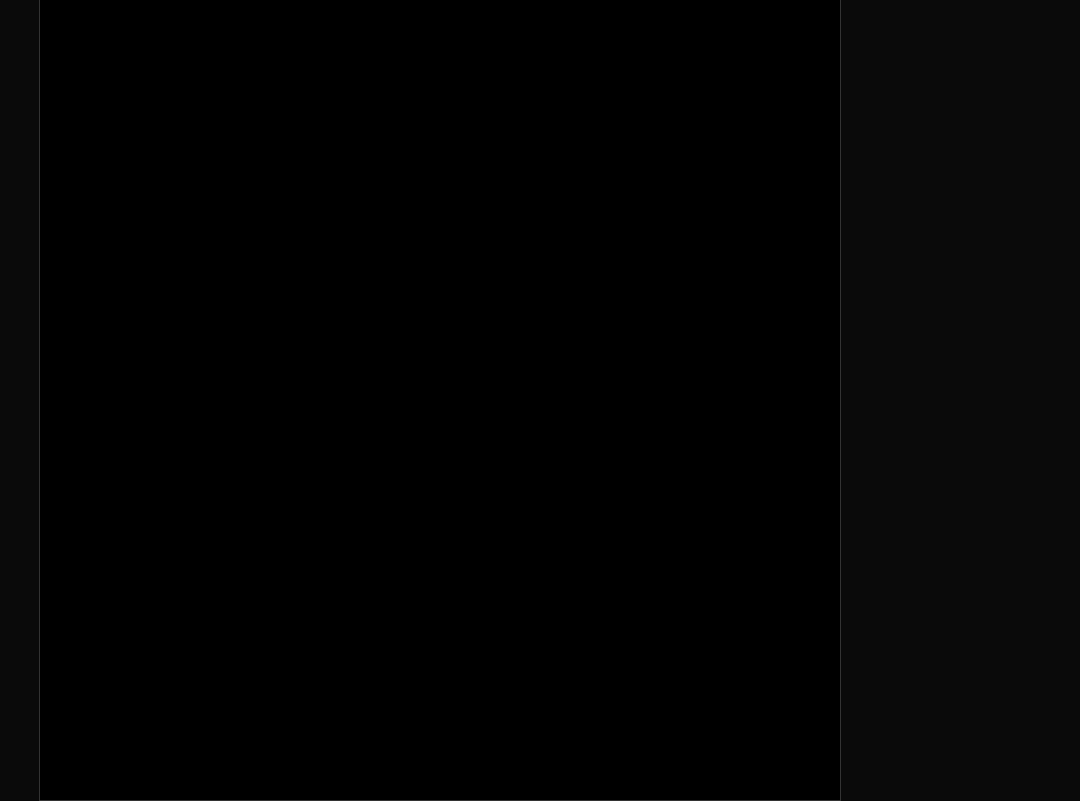
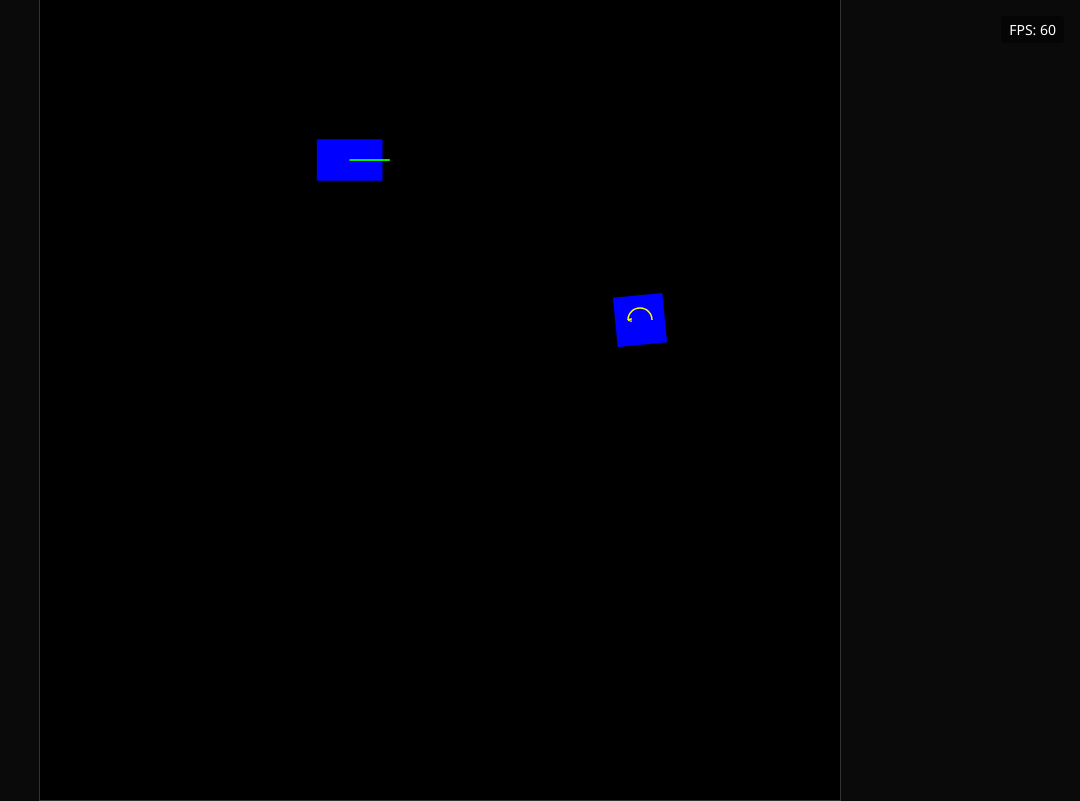
Before and after one commit to sadeshmukh/qubed, a website built with Vite: page index.html in a window 1280 px wide. Shown: the whole page, without its empty margins (200-1280 px from the left). Built offline with nearby package versions, Linux system fonts and the light colour scheme.

Commit message:
Bettter rotation, force handling, FPS

```diff
--- a/index.html
+++ b/index.html
@@ -40,11 +40,24 @@
         margin: 0 0 10px 0;
         color: #fff;
       }
+
+      #fps {
+        position: absolute;
+        top: 16px;
+        right: 16px;
+        color: white;
+        font-size: 14px;
+        background-color: rgba(0, 0, 0, 0.5);
+        padding: 4px 8px;
+        border-radius: 4px;
+        z-index: 10;
+      }
     </style>
   </head>
   <body>
     <div class="container">
       <canvas id="canvas"></canvas>
+      <div id="fps">FPS: <span id="fps-value">0</span></div>
     </div>
     <script type="module" src="./src/main.ts"></script>
   </body>
--- a/src/core/RigidBody.ts
+++ b/src/core/RigidBody.ts
@@ -1,5 +1,7 @@
 import { Object } from "./Object";
 import { Vector } from "./Vector";
+import { PHYSICS } from "../utils/Constants";
+import { drawVector, drawLine } from "../rendering/DrawingUtils";
 
 export class RigidBody extends Object {
   // position: Vector;
@@ -13,6 +15,8 @@ export class RigidBody extends Object {
 
   private forceAccumulator: Vector;
   private torqueAccumulator: number;
+
+  debugMode: boolean = false;
 
   constructor(
     mass: number,
@@ -53,15 +57,43 @@ export class RigidBody extends Object {
     this.torqueAccumulator += torque;
   }
 
-  integrate(deltaTime: number): void {
-    const acceleration = this.forceAccumulator.divide(this.mass); // a = F/m
-    const angularAcceleration = this.torqueAccumulator / this.momentOfInertia; // α = torque/I
+  applyImpulse(impulse: Vector): void {
+    this.velocity = this.velocity.add(impulse.divide(this.mass));
+  }
 
-    this.velocity = this.velocity.add(acceleration.multiply(deltaTime)); // v = v + at
-    this.angularVelocity += angularAcceleration * deltaTime;
+  applyAngularImpulse(angularImpulse: number): void {
+    // J = angular impulse, ω = ω + J/I
+    this.angularVelocity += angularImpulse / this.momentOfInertia;
+  }
 
-    this.position = this.position.add(this.velocity.multiply(deltaTime));
-    this.rotation += this.angularVelocity * deltaTime;
+  applyRotationImpulse(targetRotationRadians: number): void {
+    const requiredAngularVelocity = targetRotationRadians * 60; // Scale for reasonable speed
+    const angularImpulse = requiredAngularVelocity * this.momentOfInertia;
+    this.applyAngularImpulse(angularImpulse);
+  }
+
+  rotate(radians: number): void {
+    this.rotation += radians;
+  }
+
+  integrate(dt: number): void {
+    // large timesteps cause instability
+    const clampedDeltaTime = Math.min(dt, 1 / 120); // Max 120 FPS minimum
+
+    const scaledForce = this.forceAccumulator.multiply(PHYSICS.FORCE_SCALE);
+    const scaledTorque = this.torqueAccumulator * PHYSICS.TORQUE_SCALE;
+
+    const acceleration = scaledForce.divide(this.mass); // a = F/m
+    const angularAcceleration = scaledTorque / this.momentOfInertia; // α = torque/I
+
+    this.velocity = this.velocity.add(acceleration.multiply(clampedDeltaTime)); // v = v + at
+    this.angularVelocity += angularAcceleration * clampedDeltaTime;
+    // friction damping?
+    // this.velocity = this.velocity.multiply(0.999);
+    // this.angularVelocity *= 0.999;
+
+    this.position = this.position.add(this.velocity.multiply(clampedDeltaTime));
+    this.rotation += this.angularVelocity * clampedDeltaTime;
 
     this.forceAccumulator = new Vector();
     this.torqueAccumulator = 0;
@@ -79,4 +111,86 @@ export class RigidBody extends Object {
     );
     return this.velocity.add(tangentialVelocity);
   }
+
+  getForceAccumulator(): Vector {
+    return this.forceAccumulator;
+  }
+
+  getTorqueAccumulator(): number {
+    return this.torqueAccumulator;
+  }
+
+  reset(position: Vector, rotation: number = 0): void {
+    this.position = position;
+    this.velocity = new Vector();
+    this.rotation = rotation;
+    this.angularVelocity = 0;
+    this.forceAccumulator = new Vector();
+    this.torqueAccumulator = 0;
+  }
+
+  setDebugMode(enabled: boolean): void {
+    this.debugMode = enabled;
+  }
+
+  update(dt: number): void {
+    this.integrate(dt);
+  }
+
+  draw(ctx: CanvasRenderingContext2D): void {
+    // draw shape to be overridden by subclasses
+    this.drawShape(ctx);
+
+    if (this.debugMode) {
+      this.drawDebugVectors(ctx);
+    }
+  }
+
+  // override this method in subclasses to draw the actual shape
+  protected drawShape(ctx: CanvasRenderingContext2D): void {
+    super.draw(ctx);
+  }
+
+  private drawDebugVectors(ctx: CanvasRenderingContext2D): void {
+    ctx.save();
+    ctx.translate(this.position.x, this.position.y);
+
+    if (this.velocity.magnitude() > 0.01) {
+      drawVector(ctx, this.velocity, "lime", 2, "length");
+    }
+
+    if (Math.abs(this.angularVelocity) > 0.001) {
+      const radius = 15;
+      const arcLength = Math.min(Math.abs(this.angularVelocity) * 2, Math.PI);
+
+      ctx.strokeStyle = "yellow";
+      ctx.lineWidth = 2;
+      ctx.beginPath();
+      if (this.angularVelocity > 0) {
+        ctx.arc(0, 0, radius, 0, arcLength);
+      } else {
+        ctx.arc(0, 0, radius, 0, -arcLength);
+      }
+      ctx.stroke();
+
+      const arrowAngle = this.angularVelocity > 0 ? arcLength : -arcLength;
+      const arrowX = Math.cos(arrowAngle) * radius;
+      const arrowY = Math.sin(arrowAngle) * radius;
+
+      ctx.beginPath();
+      ctx.moveTo(arrowX, arrowY);
+      ctx.lineTo(
+        arrowX - Math.cos(arrowAngle - 0.3) * 5,
+        arrowY - Math.sin(arrowAngle - 0.3) * 5
+      );
+      ctx.moveTo(arrowX, arrowY);
+      ctx.lineTo(
+        arrowX - Math.cos(arrowAngle + 0.3) * 5,
+        arrowY - Math.sin(arrowAngle + 0.3) * 5
+      );
+      ctx.stroke();
+    }
+
+    ctx.restore();
+  }
 }
--- a/src/main.ts
+++ b/src/main.ts
@@ -1,28 +1,106 @@
+import { World } from "./simulation/World";
+import { Box } from "./shapes/Box";
+import { Vector } from "./core/Vector";
+
 const canvas = document.getElementById("canvas") as HTMLCanvasElement;
 if (!canvas) {
   throw new Error("Canvas element not found");
 }
 
+const fpsValueElement = document.getElementById("fps-value") as HTMLSpanElement;
+
 let squareSize = Math.min(window.innerWidth, window.innerHeight);
+let isSetupComplete = false;
+let box1: Box;
+let box2: Box;
+let world: World;
 
-canvas.width = squareSize;
-canvas.height = squareSize;
-canvas.style.width = squareSize + "px";
-canvas.style.height = squareSize + "px";
-
-window.addEventListener("resize", () => {
-  squareSize = Math.min(window.innerWidth, window.innerHeight);
-
+function setupCanvas(callback: () => void) {
   canvas.width = squareSize;
   canvas.height = squareSize;
   canvas.style.width = squareSize + "px";
   canvas.style.height = squareSize + "px";
+
+  // wait one frame
+  requestAnimationFrame(() => {
+    callback();
+  });
+}
+
+function setupPhysics() {
+  const ctx = canvas.getContext("2d");
+  if (!ctx) {
+    throw new Error("Canvas context not found");
+  }
+
+  world = new World();
+  world.setContext(ctx);
+
+  // 1000X1000 world coords
+  box1 = new Box(1, new Vector(200, 800), 80, 50);
+  box2 = new Box(2, new Vector(750, 600), 60, 60);
+
+  box1.setDebugMode(true);
+  box2.setDebugMode(true);
+
+  world.addObject(box1);
+  world.addObject(box2);
+
+  resetPhysics();
+  isSetupComplete = true;
+}
+
+function resetPhysics() {
+  if (!box1 || !box2) return;
+
+  box1.reset(new Vector(200, 800), 0);
+  box2.reset(new Vector(750, 600), 0);
+
+  box1.applyImpulse(new Vector(50, 0));
+  // box2.rotate(Math.PI / 4);
+
+  box2.applyRotationImpulse(Math.PI / 16);
+  // alternative:
+  // box2.applyRotationImpulse(Math.PI / 4); // rotate exactly pi/4 rad
+  // box2.applyAngularImpulse(10); // direct angular velocity change
+}
+
+window.addEventListener("resize", () => {
+  squareSize = Math.min(window.innerWidth, window.innerHeight);
+  setupCanvas(() => {});
 });
 
-// end boilerplate
+let lastTime = performance.now();
+let frameCount = 0;
+const FIXED_TIMESTEP = 1 / 60; // 60 FPS as baseline
 
-function update(): void {
+function update(currentTime: number): void {
+  if (!isSetupComplete) {
+    requestAnimationFrame(update);
+    return;
+  }
+
+  let deltaTime: number;
+
+  if (frameCount < 3) {
+    // use fixed timestep for first few frames to ensure consistency
+    deltaTime = FIXED_TIMESTEP;
+  } else {
+    deltaTime = (currentTime - lastTime) / 1000;
+    deltaTime = Math.min(deltaTime, FIXED_TIMESTEP * 2); // max 2x normal timestep
+    deltaTime = Math.max(deltaTime, FIXED_TIMESTEP / 2); // min 0.5x normal timestep
+  }
+
+  lastTime = currentTime;
+  frameCount++;
+
+  fpsValueElement.textContent = Math.round(1 / deltaTime).toString();
+
+  world.tick(deltaTime);
   requestAnimationFrame(update);
 }
 
-requestAnimationFrame(update);
+setupCanvas(() => {
+  setupPhysics();
+  requestAnimationFrame((currentTime) => update(currentTime));
+});
--- /dev/null
+++ b/src/shapes/Box.ts
@@ -0,0 +1,37 @@
+import { RigidBody } from "../core/RigidBody";
+import { Vector } from "../core/Vector";
+import { drawPolygon, Point } from "../rendering/DrawingUtils";
+
+export class Box extends RigidBody {
+  width: number;
+  height: number;
+
+  constructor(
+    mass: number,
+    position: Vector,
+    width: number,
+    height: number,
+    rotation: number = 0 // rad
+  ) {
+    const momentOfInertia = (1 / 12) * mass * (width ** 2 + height ** 2); // wild formula
+    super(mass, momentOfInertia, position, rotation);
+    this.width = width;
+    this.height = height;
+  }
+
+  drawShape(ctx: CanvasRenderingContext2D) {
+    drawPolygon(ctx, this.getPoints(), "blue", 2, true);
+  }
+
+  getPoints(): Point[] {
+    const points = [
+      { x: -this.width / 2, y: -this.height / 2 },
+      { x: this.width / 2, y: -this.height / 2 },
+      { x: this.width / 2, y: this.height / 2 },
+      { x: -this.width / 2, y: this.height / 2 },
+    ];
+    return points.map((point) =>
+      this.getWorldPoint(new Vector(point.x, point.y))
+    );
+  }
+}
--- a/src/simulation/World.ts
+++ b/src/simulation/World.ts
@@ -0,0 +1,49 @@
+import { Object } from "../core/Object";
+
+export class World {
+  objects: Object[] = [];
+  ctx: CanvasRenderingContext2D | null = null;
+
+  worldWidth: number = 1000;
+  worldHeight: number = 1000;
+
+  addObject(object: Object) {
+    this.objects.push(object);
+  }
+
+  setContext(ctx: CanvasRenderingContext2D) {
+    this.ctx = ctx;
+  }
+
+  tick(dt: number) {
+    this.updateObjects(dt);
+    this.render();
+  }
+
+  updateObjects(dt: number) {
+    for (const object of this.objects) {
+      object.update(dt);
+    }
+  }
+
+  render() {
+    if (!this.ctx) return;
+    this.ctx.clearRect(0, 0, this.ctx.canvas.width, this.ctx.canvas.height);
+
+    // flip y axis for bottom-up canvas
+    this.ctx.save();
+    this.ctx.translate(0, this.ctx.canvas.height);
+    this.ctx.scale(1, -1);
+
+    this.ctx.scale(
+      this.ctx.canvas.width / this.worldWidth,
+      this.ctx.canvas.height / this.worldHeight
+    );
+
+    for (const object of this.objects) {
+      object.draw(this.ctx);
+    }
+
+    this.ctx.restore();
+  }
+}
--- a/src/utils/Constants.ts
+++ b/src/utils/Constants.ts
@@ -1,5 +1,8 @@
 export const PHYSICS = {
-  // GRAVITY: 0.5,
+  FORCE_SCALE: 1000, // can't keep too high -> physics instability
+  TORQUE_SCALE: 1000, // Same scaling for torque
+
+  GRAVITY: 0.5,
   // FRICTION: 0.99, // per tick
   // BOUNCE_DAMPING: 0.8,
 } as const;
```
